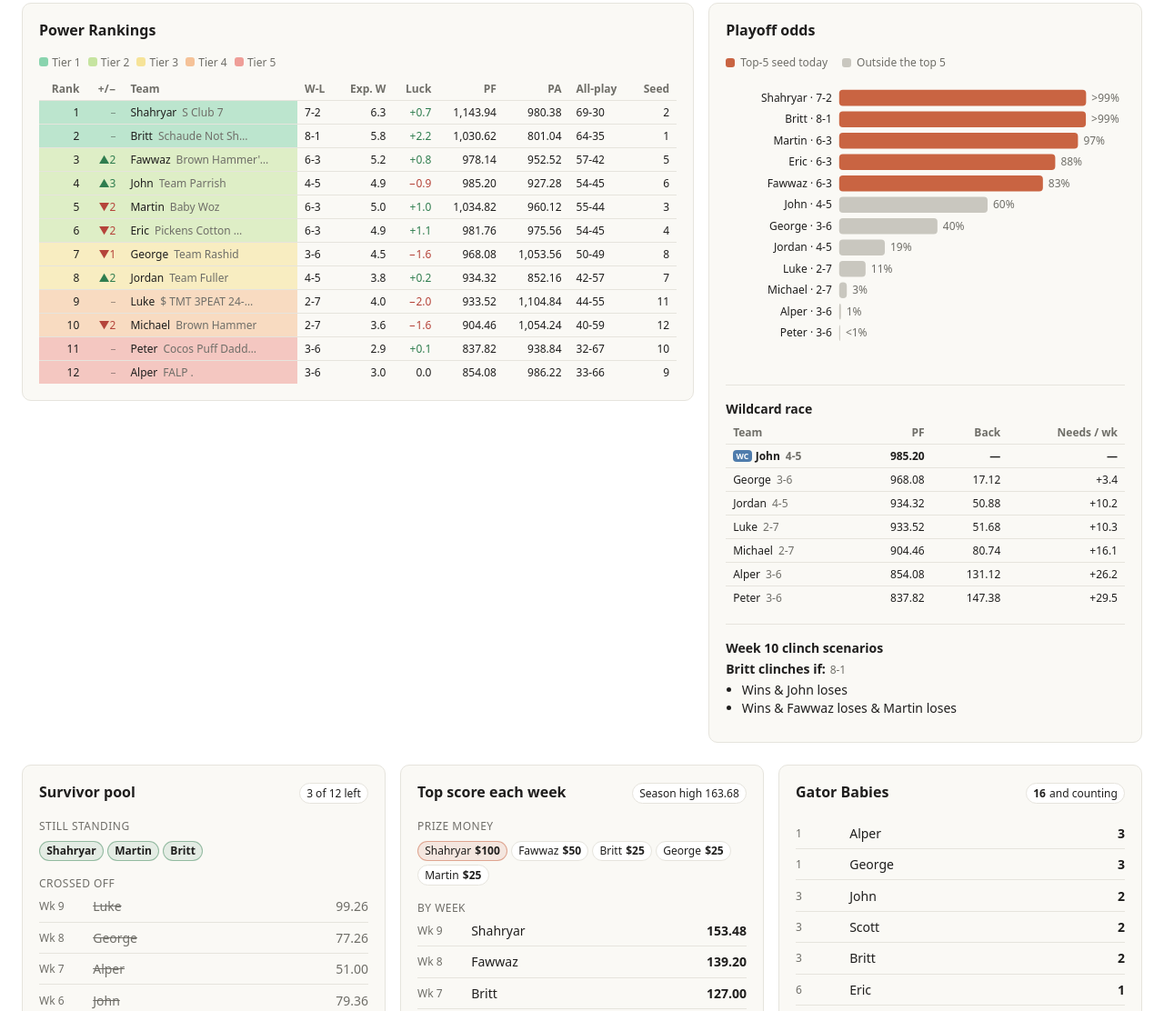
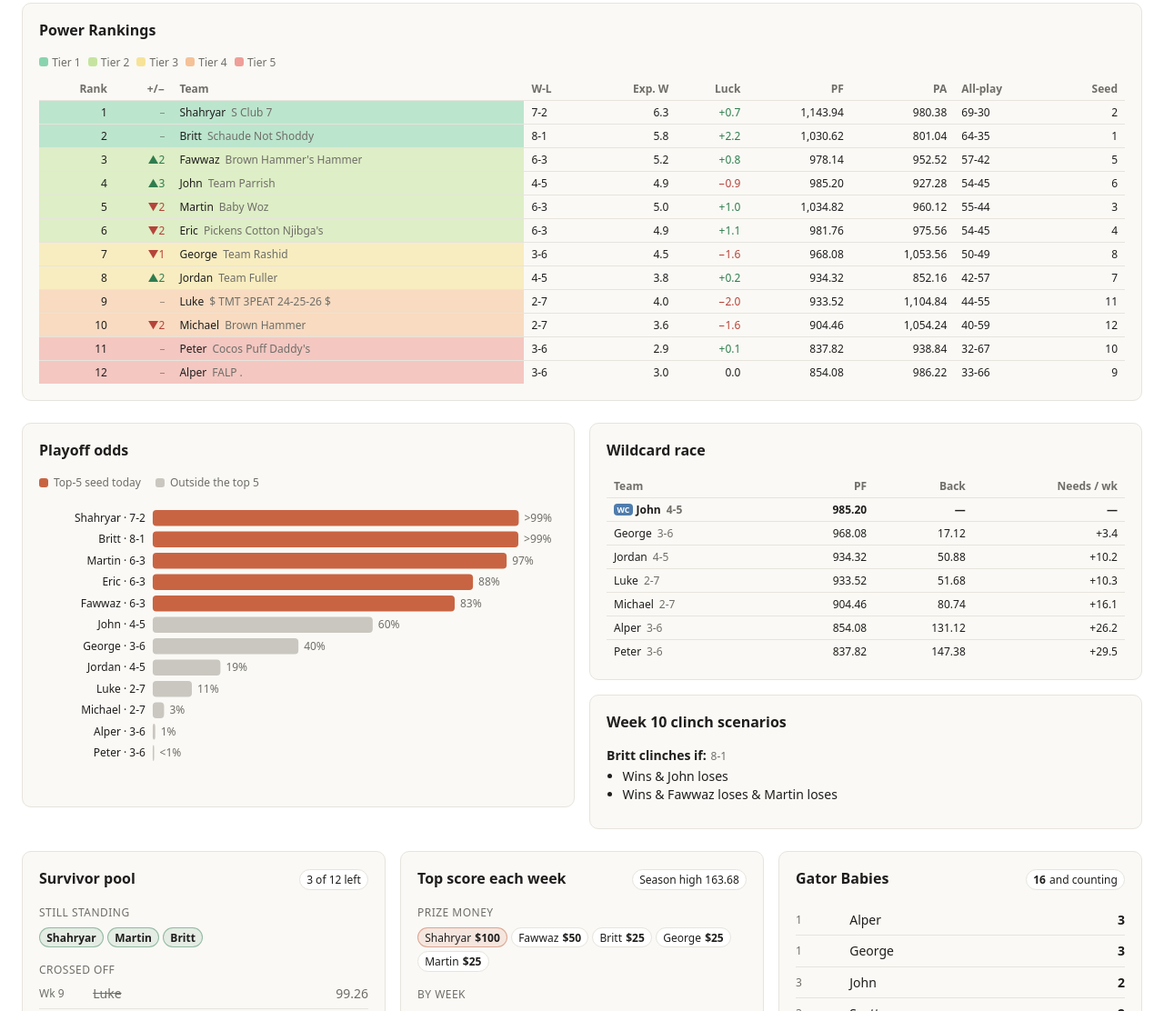
Before and after one commit to naq90/gatorboys, a plain HTML site: page index.html in a window 1280 px wide. Shown: the part 720-1832 px from the top of the page at 91% size. Drawn offline with nearby package versions, Linux system fonts and the light colour scheme.

Commit message:
Full-width Power Rankings; separate odds, wildcard and clinch cards
Co-Authored-By: Claude Opus 5.5 <noreply@anthropic.com>
Claude-Session: https://claude.ai/code/session_012dxUqivNy1v9oxUDThM8Xb

```diff
--- a/index.html
+++ b/index.html
@@ -65,7 +65,7 @@ let t; addEventListener('resize',()=>{clearTimeout(t);t=setTimeout(()=>cbs.forEa
 .gb td:has(> .tm){white-space:nowrap} .gb td .tm{margin-left:.5em;display:inline-block;max-width:8rem;overflow:hidden;text-overflow:ellipsis;white-space:nowrap;vertical-align:bottom;font-size:var(--cds-font-size-caption);color:var(--color-fg-muted)}
 .gb .legend-inline{display:flex;gap:var(--cds-gap-md);font-size:var(--cds-font-size-caption);color:var(--color-fg-muted);margin-bottom:var(--cds-gap-sm)}
 .gb .legend-inline i{display:inline-block;width:10px;height:10px;border-radius:3px;margin-right:6px;vertical-align:-1px}
-.gb .grid-race{display:grid;grid-template-columns:minmax(0,1.55fr) minmax(0,1fr);gap:var(--cds-gap-md);align-items:start}
+.gb .grid-race{display:grid;grid-template-columns:minmax(0,1fr) minmax(0,1fr);gap:var(--cds-gap-md);align-items:start}
 @media (max-width:980px){.gb .grid-race{grid-template-columns:1fr}}
 @media (max-width:600px){.gb td .tm{display:none}.gb .kpi .big{font-size:20px}.gb .kpi{padding:var(--cds-pad-md)}}
 .gb .stack{display:flex;flex-direction:column;gap:var(--cds-gap-md);min-width:0}
@@ -93,7 +93,7 @@ let t; addEventListener('resize',()=>{clearTimeout(t);t=setTimeout(()=>cbs.forEa
 .gb .glance .kpi .big{font-size:22px}
 @media (max-width:600px){.gb .glance .kpi .big{font-size:18px}}
 .gb .up{color:var(--color-ok)} .gb .dn{color:var(--color-bad)}
-#t-stand td,#t-stand th{white-space:nowrap} #t-stand td .tm{max-width:6.5rem}
+#t-stand td,#t-stand th{white-space:nowrap} #t-stand td .tm{max-width:14rem}
 .gb td.tier{background:color-mix(in srgb,var(--tc) 30%,transparent)}
 .gb td.tier1{--tc:#2bb673} .gb td.tier2{--tc:#9bd35a} .gb td.tier3{--tc:#f2d24b} .gb td.tier4{--tc:#f0954a} .gb td.tier5{--tc:#e5534b}
 .gb .tiers{display:flex;flex-wrap:wrap;gap:var(--cds-gap-sm);font-size:var(--cds-font-size-caption);color:var(--color-fg-muted);margin-bottom:var(--cds-gap-sm)}
@@ -165,20 +165,26 @@ let t; addEventListener('resize',()=>{clearTimeout(t);t=setTimeout(()=>cbs.forEa
    <h2 id="mu-title">This week's matchups</h2>
    <div class="mu-grid" id="mu-grid" data-source="matchups_next"></div>
   </div>
-  <div class="grid-race">
   <div class="card" id="standings-card">
    <h2>Power Rankings</h2>
    <div class="tiers"><span><i style="--tc:#2bb673"></i>Tier 1</span><span><i style="--tc:#9bd35a"></i>Tier 2</span><span><i style="--tc:#f2d24b"></i>Tier 3</span><span><i style="--tc:#f0954a"></i>Tier 4</span><span><i style="--tc:#e5534b"></i>Tier 5</span></div>
    <div class="hscroll"><table id="t-stand" data-source="standings_2026" data-row-key="owner"></table></div>
   </div>
+  <div class="grid-race">
   <div class="card" id="odds-card">
    <h2>Playoff odds</h2>
    <div class="legend-inline"><span><i id="lg-in"></i>Top-5 seed today</span><span><i style="background:var(--cds-chart-muted)"></i>Outside the top 5</span></div>
    <div class="chart" id="c-odds" data-source="playoff_odds"></div>
-   <div class="sub-h">Wildcard race</div>
+  </div>
+  <div class="stack">
+  <div class="card" id="wildcard-card">
+   <h2>Wildcard race</h2>
    <div class="hscroll"><table id="t-wc" data-source="wildcard_spot" data-row-key="owner"></table></div>
-   <div class="sub-h" id="clinch-title">Clinch scenarios</div>
+  </div>
+  <div class="card" id="clinch-card">
+   <h2 id="clinch-title">Clinch scenarios</h2>
    <div class="cl-list" id="clinch-list" data-source="clinch_scenarios"></div>
+  </div>
   </div>
   </div>
   <div class="grid">
```
